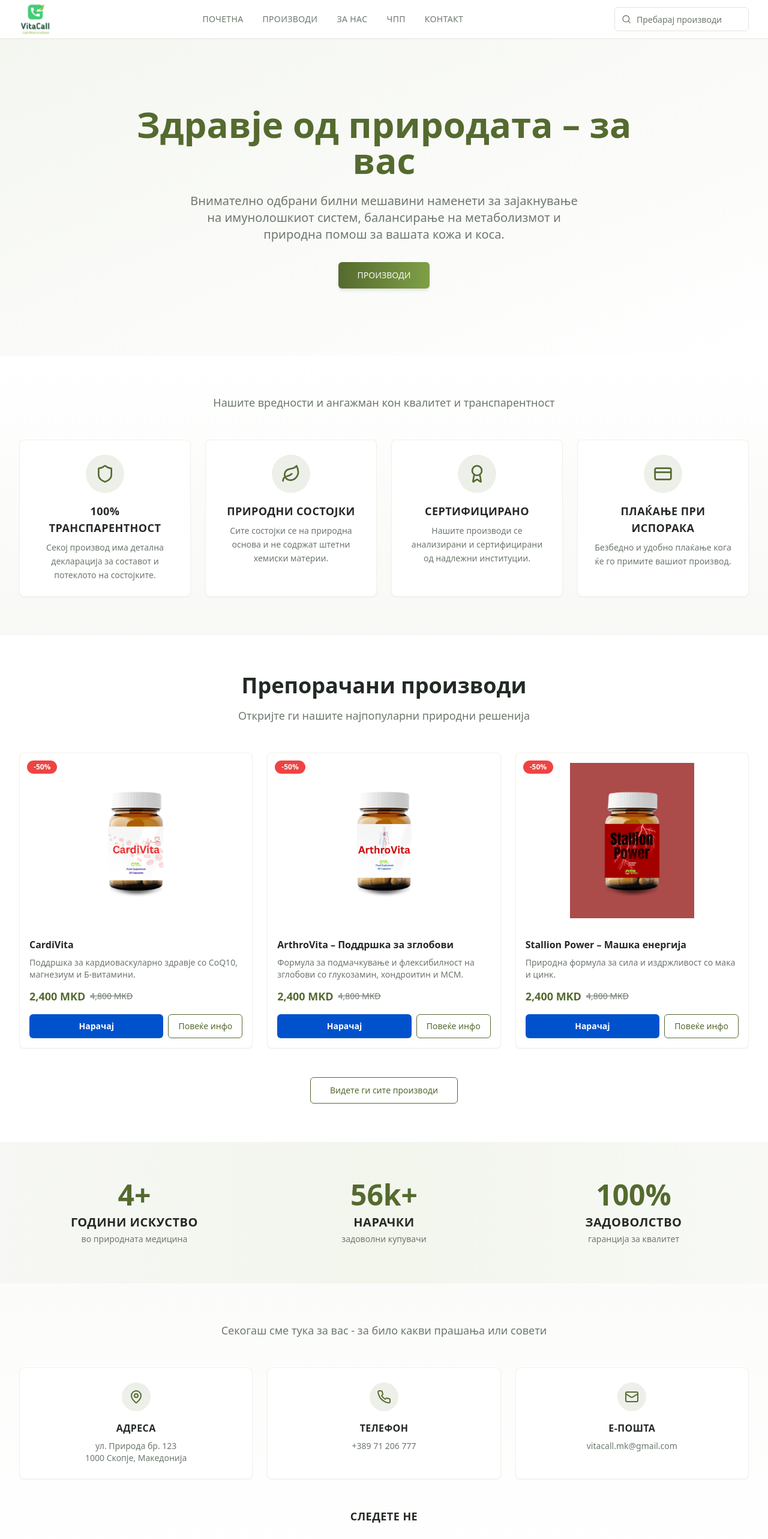
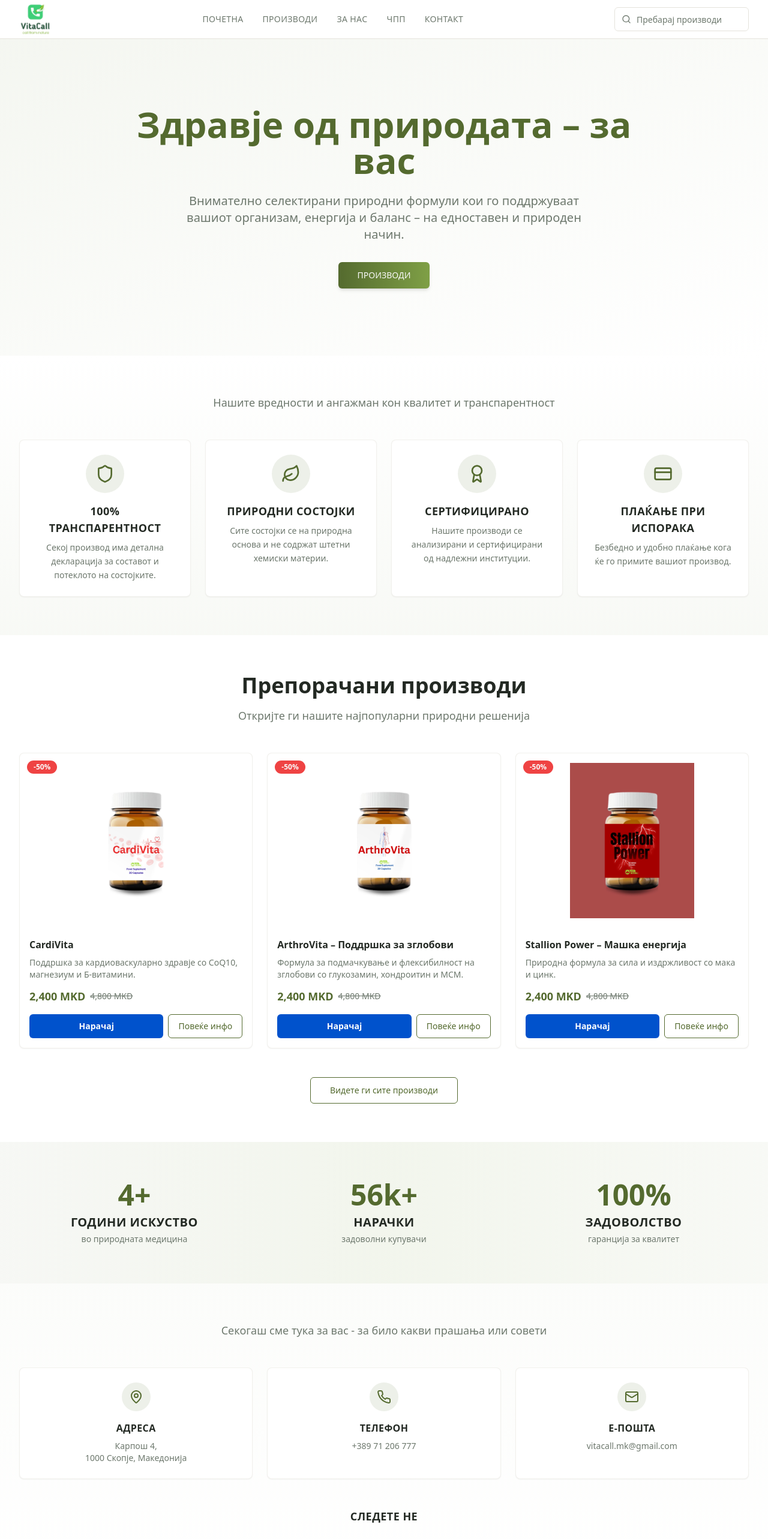
Before and after one commit to radislava94/vita-call.com, a React (Vite) app: page /#/ in a window 1280 px wide. Shown: the top 2566 px of the page at 60% size. Built offline with nearby package versions, Linux system fonts and the light colour scheme; the HTML template or start-up script is replaced by a standard one.

Commit message:
Update hero copy and contact address

```diff
--- a/src/components/site/ContactBlock.tsx
+++ b/src/components/site/ContactBlock.tsx
@@ -23,7 +23,7 @@ export function ContactBlock() {
                 Адреса
               </h3>
               <p className="text-sm text-muted-foreground">
-                ул. Природа бр. 123
+                Карпош 4,
                 <br />
                 1000 Скопје, Македонија
               </p>
--- a/src/components/site/Hero.tsx
+++ b/src/components/site/Hero.tsx
@@ -14,9 +14,8 @@ export function Hero() {
         </h1>
 
         <p className="text-lg md:text-xl text-muted-foreground mb-8 max-w-2xl leading-relaxed">
-          Внимателно одбрани билни мешавини наменети за зајакнување на
-          имунолошкиот систем, балансирање на метаболизмот и природна помош за
-          вашата кожа и коса.
+          Внимателно селектирани природни формули кои го поддржуваат вашиот
+          организам, енергија и баланс – на едноставен и природен начин.
         </p>
 
         <Button
--- a/src/pages/ContactPage.tsx
+++ b/src/pages/ContactPage.tsx
@@ -40,7 +40,7 @@ export default function ContactPage() {
                     Адреса на шоурум
                   </h3>
                   <p className="text-muted-foreground">
-                    Ул. Природа бр. 123
+                    Карпош 4,
                     <br />
                     1000 Скопје, Македонија
                   </p>
```
